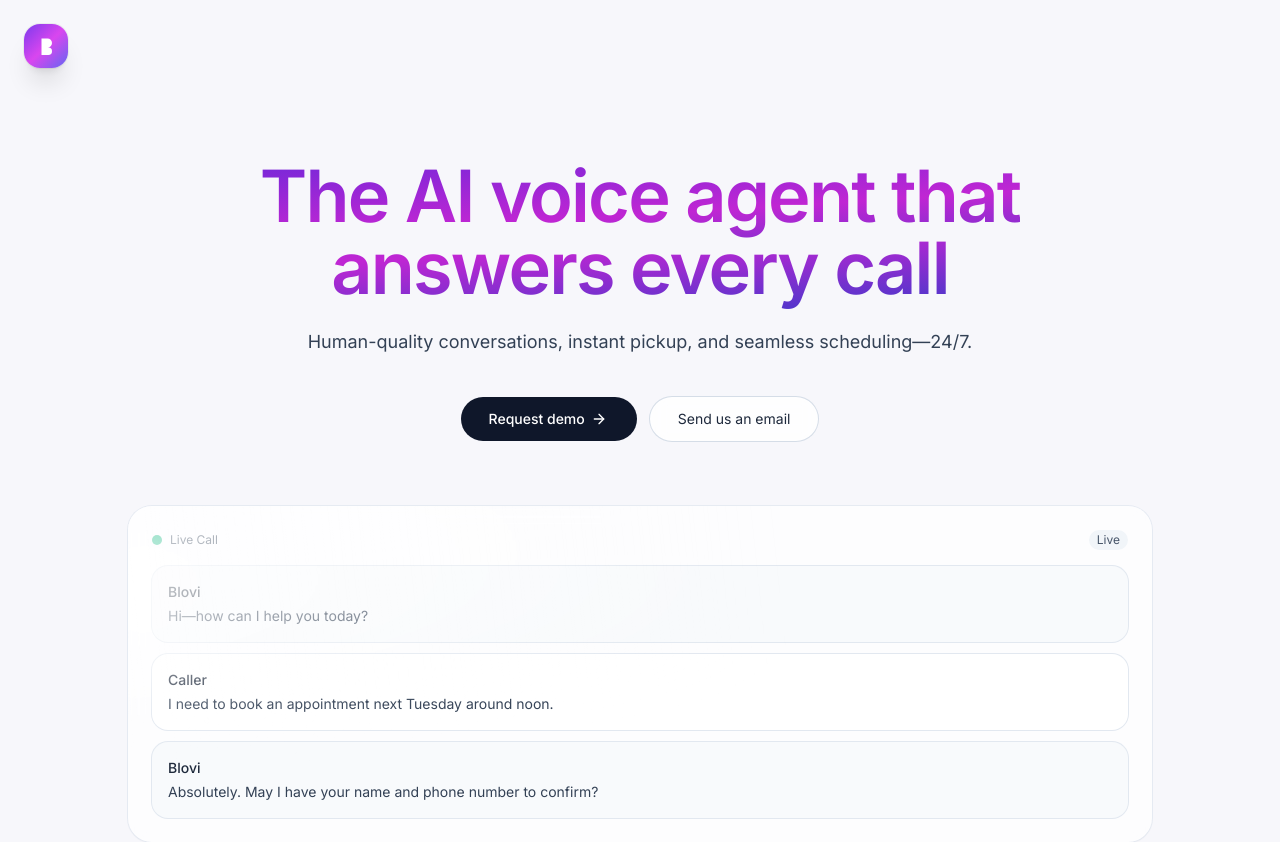
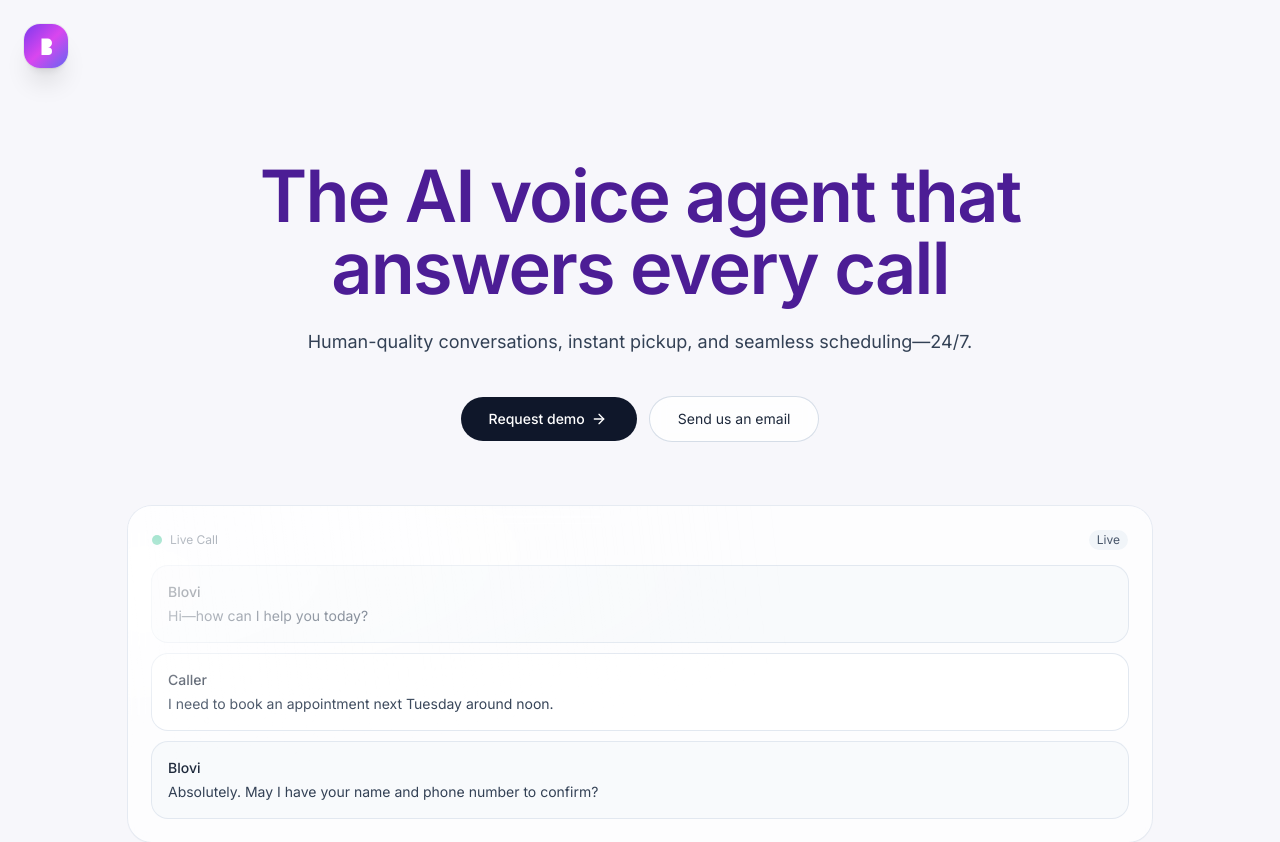
Before and after one commit to not11just12for13fun14/frontend-repo_lwvceazs_e1om4r, a React (Vite) app: page / in a window 1280 px wide. Shown: the top 842 px of the page. Built offline with nearby package versions, Linux system fonts and the light colour scheme; no server answers; a web font is replaced by a local one.

Commit message:
Update project prj_lwvceazs - 2025-11-17T20:18:57.889Z

```diff
--- a/src/App.jsx
+++ b/src/App.jsx
@@ -169,18 +169,18 @@
       <main className="mx-auto max-w-7xl px-6 sm:px-8 lg:px-12 pt-40 pb-44">
         {/* Hero */}
         <motion.section variants={stagger} initial="hidden" animate="show" className="relative text-center">
-          {/* Glass/gradient heading (purple SaaS) */}
+          {/* Professional, single-tone deep purple heading with subtle glass backdrop */}
           <motion.h1
             variants={fadeUp}
             className="mx-auto max-w-5xl text-5xl sm:text-6xl lg:text-7xl font-semibold tracking-tight"
           >
             <span className="relative inline-block">
-              <span className="bg-gradient-to-br from-violet-700 via-fuchsia-600 to-indigo-700 bg-clip-text text-transparent">
+              <span className="text-violet-900">
                 The AI voice agent that answers every call
               </span>
-              {/* Glassy glow behind text */}
-              <span className="pointer-events-none absolute inset-0 -z-10 rounded-3xl bg-white/30 blur-xl" />
-              <span className="pointer-events-none absolute inset-x-10 -top-2 -z-10 h-10 rounded-full bg-gradient-to-r from-fuchsia-400/30 via-white/30 to-violet-400/30 blur-2xl" />
+              {/* Subtle glass backdrop behind the text */}
+              <span className="pointer-events-none absolute inset-0 -z-10 rounded-3xl bg-white/25 blur-xl" />
+              <span className="pointer-events-none absolute inset-x-10 -top-2 -z-10 h-10 rounded-full bg-violet-500/10 blur-2xl" />
             </span>
           </motion.h1>
           <motion.p variants={fadeUp} className="mx-auto mt-6 max-w-3xl text-lg text-slate-700">
```
Also changed, not shown: 1 other file (tests, documents, lock files or other folders).
